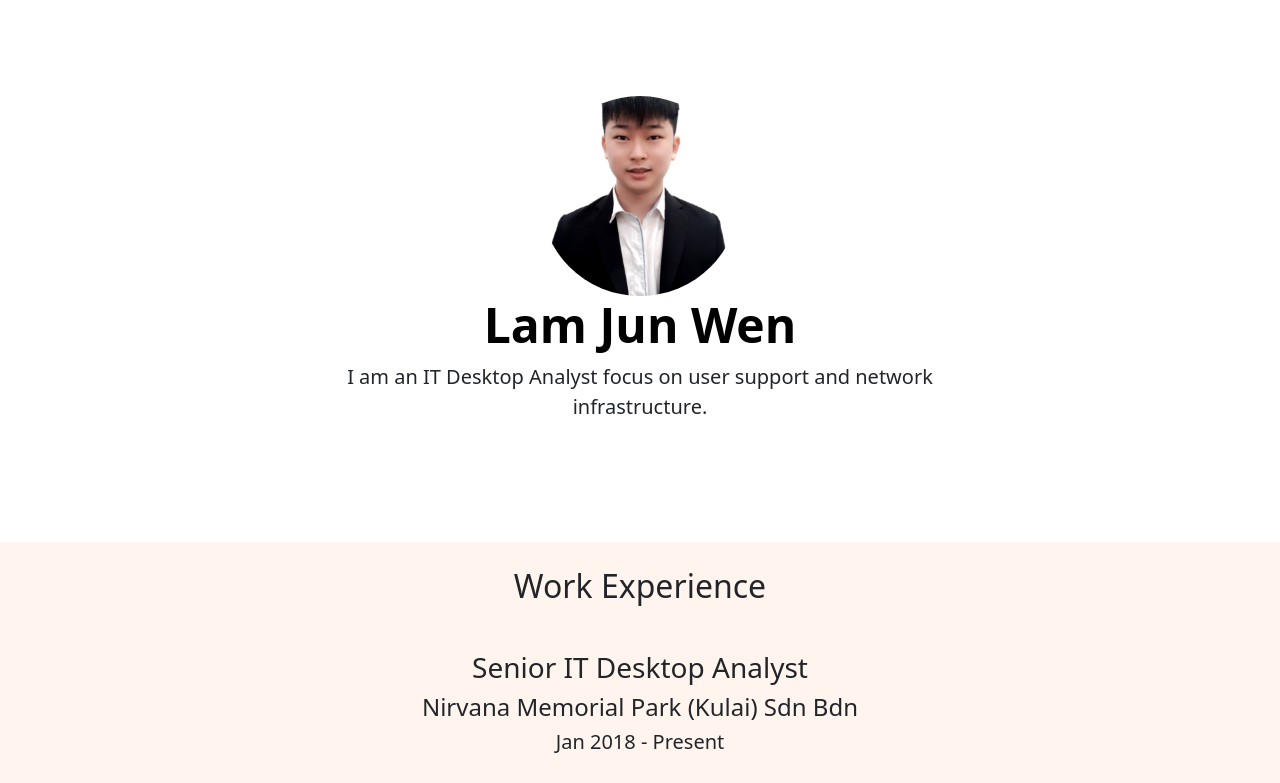
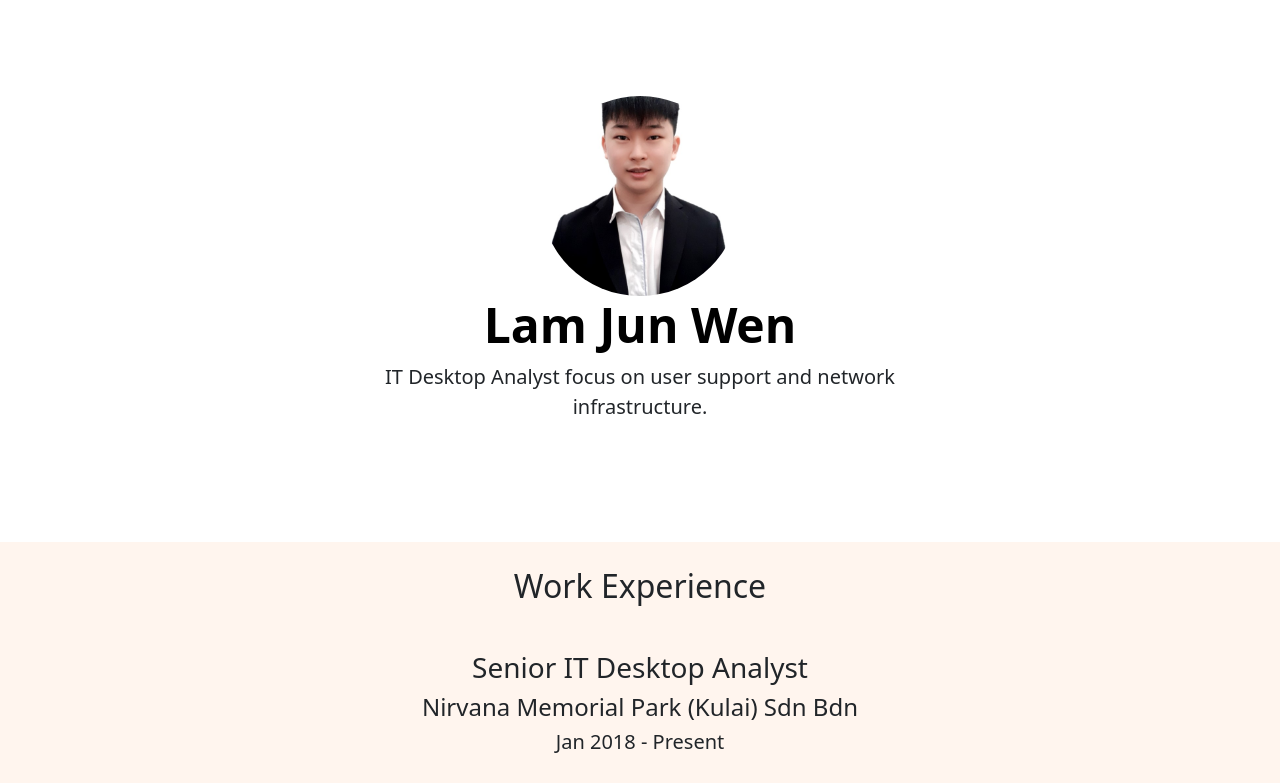
Before and after one commit to johnjun97/personalsite-, a plain HTML site: page index.html in a window 1280 px wide. Shown: the top 783 px of the page. Drawn offline with nearby package versions, Linux system fonts and the light colour scheme.

Commit message:
Update index.html

```diff
--- a/index.html
+++ b/index.html
@@ -25,7 +25,7 @@
       <h1 class="display-5 fw-bold text-body-emphasis">Lam Jun Wen</h1>
       <div class="col-lg-6 mx-auto">
         <p class="lead mb-4">
-          I am an IT Desktop Analyst focus on user support and network
+          IT Desktop Analyst focus on user support and network
           infrastructure.
         </p>
       </div>
```
